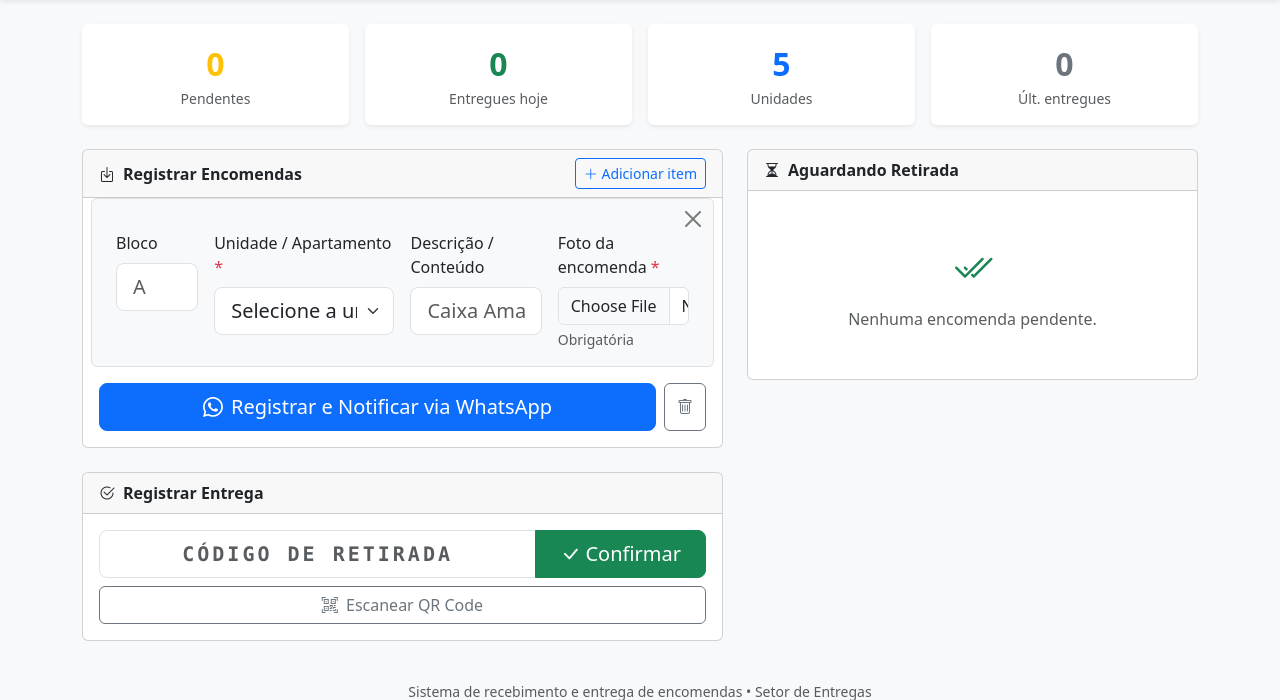
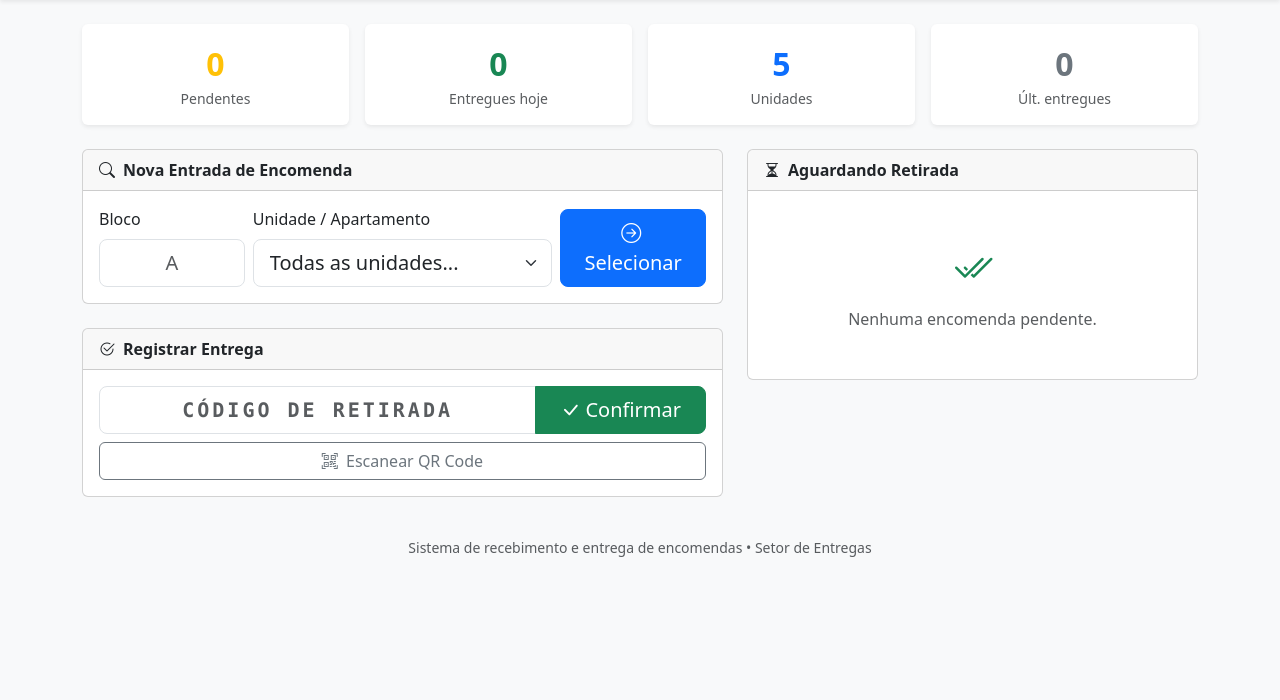
Before and after one commit to Dinix11/er2, a Flask app: page / in a window 1280 px wide. Shown: the part 56-756 px from the top of the page. Run offline with Flask 3, Linux system fonts and the light colour scheme; the visitor is signed in with stand-in values (Sample User, id 1); data comes from the database, SQL or seed files in the repository; data that the repository does not hold is empty; some libraries are stand-ins or nearby versions.

Commit message:
novo fluxo: 1 unidade → N encomendas

```diff
--- a/templates/index.html
+++ b/templates/index.html
@@ -1,5 +1,4 @@
 {% extends "base.html" %}
-
 {% block title %}Painel de Encomendas{% endblock %}
 
 {% block content %}
@@ -34,34 +33,76 @@
 
 <div class="row g-4">
 
-    {# ==================== Coluna Esquerda: Registrar + Entregar ==================== #}
+    {# ==================== Coluna Esquerda ==================== #}
     <div class="col-lg-7">
 
-        {# --- Registrar Encomendas em Lote --- #}
-        <div class="card mb-4">
-            <div class="card-header d-flex justify-content-between align-items-center">
-                <span><i class="bi bi-box-arrow-in-down me-2"></i><strong>Registrar Encomendas</strong></span>
-                <button type="button" class="btn btn-sm btn-outline-primary" onclick="adicionarItem()">
-                    <i class="bi bi-plus-lg"></i> Adicionar item
-                </button>
+        {# --- PASSO 1: Selecionar Unidade --- #}
+        <div class="card mb-4" id="card-selecionar-unidade">
+            <div class="card-header">
+                <i class="bi bi-search me-2"></i><strong>Nova Entrada de Encomenda</strong>
             </div>
             <div class="card-body">
-                <form method="post" action="/receber" enctype="multipart/form-data" id="formRegistrar">
-                    <div id="itens-container"></div>
-
+                <div class="row g-2 align-items-end">
+                    <div class="col-3">
+                        <label class="form-label">Bloco</label>
+                        <input type="text" id="busca-bloco"
+                               class="form-control form-control-lg text-center text-uppercase"
+                               placeholder="A" list="blocos-list"
+                               autocomplete="off">
                         <datalist id="blocos-list">
                             {% set blocos = unidades | map(attribute='bloco') | select('defined') | unique | list %}
                             {% for b in blocos if b %}
                             <option value="{{ b }}">
                             {% endfor %}
                         </datalist>
+                    </div>
+                    <div class="col-6">
+                        <label class="form-label">Unidade / Apartamento</label>
+                        <select id="busca-unidade" class="form-select form-select-lg">
+                            <option value="">Todas as unidades...</option>
+                            {% for u in unidades %}
+                            <option value="{{ u.id }}"
+                                    data-bloco="{{ u.bloco or '' }}"
+                                    data-numero="{{ u.numero }}"
+                                    data-nome="{{ u.nome_residente or '' }}">
+                                {{ u.bloco or '' }} {{ u.numero }}{% if u.nome_residente %} — {{ u.nome_residente }}{% endif %}
+                            </option>
+                            {% endfor %}
+                        </select>
+                    </div>
+                    <div class="col-3">
+                        <button type="button" class="btn btn-primary btn-lg w-100" onclick="confirmarUnidade()">
+                            <i class="bi bi-arrow-right-circle me-1"></i> Selecionar
+                        </button>
+                    </div>
+                </div>
+            </div>
+        </div>
+
+        {# --- PASSO 2: Adicionar encomendas (oculto até selecionar unidade) --- #}
+        <div class="card mb-4 d-none" id="card-encomendas">
+            <div class="card-header d-flex justify-content-between align-items-center">
+                <div>
+                    <i class="bi bi-box-arrow-in-down me-2"></i>
+                    <strong>Encomendas para:</strong>
+                    <span id="label-unidade-selecionada" class="badge bg-primary ms-1 fs-6"></span>
+                </div>
+                <button type="button" class="btn btn-sm btn-outline-secondary" onclick="trocarUnidade()">
+                    <i class="bi bi-pencil me-1"></i> Trocar
+                </button>
+            </div>
+            <div class="card-body">
+                <form method="post" action="/receber" enctype="multipart/form-data" id="formRegistrar">
+                    <input type="hidden" name="unidade_id_fixo" id="unidade-id-fixo">
+
+                    <div id="itens-container"></div>
 
                     <div class="d-flex gap-2 mt-3">
-                        <button type="submit" class="btn btn-primary btn-lg flex-grow-1">
-                            <i class="bi bi-whatsapp me-2"></i>Registrar e Notificar via WhatsApp
+                        <button type="button" class="btn btn-outline-primary" onclick="adicionarItem()">
+                            <i class="bi bi-plus-lg me-1"></i> Mais uma encomenda
                         </button>
-                        <button type="button" class="btn btn-outline-secondary" onclick="limparItens()" title="Limpar tudo">
-                            <i class="bi bi-trash"></i>
+                        <button type="submit" class="btn btn-success btn-lg flex-grow-1">
+                            <i class="bi bi-whatsapp me-2"></i> Finalizar e Notificar
                         </button>
                     </div>
                 </form>
@@ -90,7 +131,6 @@
                     </button>
                 </form>
 
-                {# Scanner QR Code #}
                 <div id="qr-scanner-container" class="mt-3 d-none">
                     <div class="ratio ratio-4x3 bg-black rounded overflow-hidden mb-2">
                         <video id="qr-video" playsinline muted></video>
@@ -122,12 +162,12 @@
                         {% if e.foto_path %}
                         <img src="/foto/{{ e.foto_path }}"
                              class="foto-thumb"
-                             style="width:70px;height:70px;flex-shrink:0;"
+                             style="width:68px;height:68px;flex-shrink:0;"
                              onclick="mostrarFoto('/foto/{{ e.foto_path }}')"
                              alt="Foto">
                         {% else %}
                         <div class="d-flex align-items-center justify-content-center bg-light rounded border"
-                             style="width:70px;height:70px;flex-shrink:0;">
+                             style="width:68px;height:68px;flex-shrink:0;">
                             <i class="bi bi-image text-muted fs-4"></i>
                         </div>
                         {% endif %}
@@ -173,32 +213,22 @@
 
 </div>
 
-{# ==================== Template de item de lote ==================== #}
+{# ==================== Template de item (sem campo de unidade) ==================== #}
 <template id="template-item">
-    <div class="row g-3 item-lote mb-3 border rounded p-3 bg-light position-relative">
+    <div class="item-encomenda border rounded p-3 mb-3 bg-light position-relative">
         <button type="button" class="btn-close position-absolute top-0 end-0 m-2"
                 onclick="removerItem(this)" aria-label="Remover"></button>
-        <div class="col-md-2">
-            <label class="form-label">Bloco</label>
-            <input type="text" class="form-control form-control-lg bloco-input"
-                   placeholder="A" list="blocos-list">
-        </div>
-        <div class="col-md-4">
-            <label class="form-label">Unidade / Apartamento <span class="text-danger">*</span></label>
-            <select name="unidade_id" class="form-select form-select-lg unidade-select" required>
-                <option value="">Selecione o bloco primeiro...</option>
-            </select>
-        </div>
-        <div class="col-md-3">
+        <div class="row g-3">
+            <div class="col-md-6">
                 <label class="form-label">Descrição / Conteúdo</label>
                 <input type="text" name="descricao" class="form-control form-control-lg"
                        placeholder="Caixa Amazon, Correios, Magazine...">
             </div>
-        <div class="col-md-3">
+            <div class="col-md-6">
                 <label class="form-label">Foto da encomenda <span class="text-danger">*</span></label>
-            <input type="file" name="foto" class="form-control"
+                <input type="file" name="foto" class="form-control form-control-lg"
                        accept=".jpg,.jpeg,.png,.webp" required>
-            <div class="form-text small">Obrigatória</div>
+            </div>
         </div>
     </div>
 </template>
@@ -208,89 +238,103 @@
 
 {% block scripts %}
 <script>
-/* ===== Dados de unidades injetados pelo Flask ===== */
+/* ===== Dados injetados pelo Flask ===== */
 const todasUnidades = {{ unidades | tojson }};
 
-/* ===== Filtro por bloco ===== */
-function filtrarUnidadesPorBloco(input) {
-    const bloco = input.value.trim().toUpperCase();
-    const row = input.closest('.item-lote');
-    const select = row.querySelector('.unidade-select');
+/* ===== Passo 1 — Filtro de bloco no select ===== */
+const buscaBloco   = document.getElementById('busca-bloco');
+const buscaUnidade = document.getElementById('busca-unidade');
 
-    const filtradas = bloco
-        ? todasUnidades.filter(u => (u.bloco || '').toUpperCase() === bloco)
-        : todasUnidades;
+buscaBloco.addEventListener('input', function () {
+    const bloco = this.value.trim().toUpperCase();
+    const opts  = buscaUnidade.querySelectorAll('option');
+    opts.forEach(opt => {
+        if (!opt.value) return; // placeholder
+        const b = (opt.dataset.bloco || '').toUpperCase();
+        opt.hidden = bloco ? b !== bloco : false;
+    });
+    buscaUnidade.value = '';
+});
 
-    select.innerHTML = '';
-
-    if (!filtradas.length) {
-        select.innerHTML = '<option value="">Nenhuma unidade neste bloco</option>';
+/* ===== Passo 1 — Confirmar unidade e mostrar passo 2 ===== */
+function confirmarUnidade() {
+    const sel = buscaUnidade;
+    if (!sel.value) {
+        sel.classList.add('is-invalid');
+        sel.focus();
         return;
     }
+    sel.classList.remove('is-invalid');
 
-    const placeholder = new Option('Selecione a unidade...', '');
-    select.appendChild(placeholder);
+    const opt     = sel.options[sel.selectedIndex];
+    const label   = opt.text.trim();
+    const unidadeId = sel.value;
 
-    filtradas.forEach(u => {
-        const label = (u.bloco ? u.bloco + ' ' : '') + u.numero
-                    + (u.nome_residente ? ' — ' + u.nome_residente : '');
-        select.appendChild(new Option(label, u.id));
-    });
+    // Preenche campo oculto em todos os futuros inputs de unidade_id
+    document.getElementById('unidade-id-fixo').value = unidadeId;
+    document.getElementById('label-unidade-selecionada').textContent = label;
+
+    // Troca cards
+    document.getElementById('card-selecionar-unidade').classList.add('d-none');
+    document.getElementById('card-encomendas').classList.remove('d-none');
+
+    // Garante pelo menos 1 item
+    const container = document.getElementById('itens-container');
+    if (container.children.length === 0) adicionarItem();
 }
 
-/* ===== Lote de Encomendas ===== */
+function trocarUnidade() {
+    document.getElementById('card-encomendas').classList.add('d-none');
+    document.getElementById('card-selecionar-unidade').classList.remove('d-none');
+    document.getElementById('itens-container').innerHTML = '';
+}
+
+/* ===== Passo 2 — Gerenciar itens de encomenda ===== */
 function adicionarItem() {
     const container = document.getElementById('itens-container');
     const clone = document.getElementById('template-item').content.cloneNode(true);
 
-    const blocoInput = clone.querySelector('.bloco-input');
-    blocoInput.addEventListener('input', function () {
-        filtrarUnidadesPorBloco(this);
-    });
+    // Número do item no cabeçalho
+    const n = container.children.length + 1;
+    const div = clone.querySelector('.item-encomenda');
+    const badge = document.createElement('small');
+    badge.className = 'text-muted me-4';
+    badge.textContent = `Encomenda #${n}`;
+    div.querySelector('.btn-close').insertAdjacentElement('beforebegin', badge);
 
-    // Popula o select com todas as unidades já ao adicionar
+    // Injeta unidade_id como hidden em cada item
+    const hiddenUid = document.createElement('input');
+    hiddenUid.type  = 'hidden';
+    hiddenUid.name  = 'unidade_id';
+    hiddenUid.value = document.getElementById('unidade-id-fixo').value;
+    div.appendChild(hiddenUid);
+
     container.appendChild(clone);
-    const lastSelect = container.lastElementChild.querySelector('.unidade-select');
-    if (lastSelect && todasUnidades.length) {
-        const ph = new Option('Selecione a unidade...', '');
-        lastSelect.innerHTML = '';
-        lastSelect.appendChild(ph);
-        todasUnidades.forEach(u => {
-            const label = (u.bloco ? u.bloco + ' ' : '') + u.numero
-                        + (u.nome_residente ? ' — ' + u.nome_residente : '');
-            lastSelect.appendChild(new Option(label, u.id));
-        });
+}
+
+function removerItem(btn) {
+    const itens = document.querySelectorAll('.item-encomenda');
+    if (itens.length > 1) {
+        btn.closest('.item-encomenda').remove();
+        renumerarItens();
+    } else {
+        alert('É necessário ao menos uma encomenda.');
     }
 }
 
-function removerItem(btn) {
-    const itens = document.querySelectorAll('.item-lote');
-    if (itens.length > 1) {
-        btn.closest('.item-lote').remove();
-    } else {
-        alert('É necessário manter pelo menos um item.');
-    }
+function renumerarItens() {
+    document.querySelectorAll('.item-encomenda small.text-muted').forEach((el, i) => {
+        el.textContent = `Encomenda #${i + 1}`;
+    });
 }
 
-function limparItens() {
-    document.getElementById('itens-container').innerHTML = '';
-    adicionarItem();
-}
-
-document.addEventListener('DOMContentLoaded', function () {
-    const container = document.getElementById('itens-container');
-    if (container && container.children.length === 0) adicionarItem();
-});
-
 /* ===== QR Code Scanner ===== */
-let qrStream = null;
-let qrAnimationFrame = null;
+let qrStream = null, qrAnimationFrame = null;
 
 async function startQRScanner() {
     const container = document.getElementById('qr-scanner-container');
-    const video = document.getElementById('qr-video');
-    container.classList.remove('d-none');
-    container.classList.add('d-block');
+    const video     = document.getElementById('qr-video');
+    container.classList.replace('d-none', 'd-block');
     try {
         qrStream = await navigator.mediaDevices.getUserMedia({ video: { facingMode: 'environment' } });
         video.srcObject = qrStream;
@@ -298,12 +342,12 @@ async function startQRScanner() {
         const scan = () => {
             if (video.readyState === video.HAVE_ENOUGH_DATA) {
                 const canvas = document.createElement('canvas');
-                canvas.width = video.videoWidth;
+                canvas.width  = video.videoWidth;
                 canvas.height = video.videoHeight;
                 const ctx = canvas.getContext('2d', { willReadFrequently: true });
                 ctx.drawImage(video, 0, 0, canvas.width, canvas.height);
-                const imageData = ctx.getImageData(0, 0, canvas.width, canvas.height);
-                const code = jsQR(imageData.data, imageData.width, imageData.height, { inversionAttempts: 'dontInvert' });
+                const img  = ctx.getImageData(0, 0, canvas.width, canvas.height);
+                const code = jsQR(img.data, img.width, img.height, { inversionAttempts: 'dontInvert' });
                 if (code) {
                     stopQRScanner();
                     document.getElementById('codigoInput').value = code.data;
@@ -313,20 +357,18 @@ async function startQRScanner() {
             qrAnimationFrame = requestAnimationFrame(scan);
         };
         qrAnimationFrame = requestAnimationFrame(scan);
-    } catch (err) {
+    } catch {
         alert('Não foi possível acessar a câmera. Permita o acesso ou use a digitação manual.');
         stopQRScanner();
     }
 }
 
 function stopQRScanner() {
-    const container = document.getElementById('qr-scanner-container');
+    if (qrAnimationFrame) { cancelAnimationFrame(qrAnimationFrame); qrAnimationFrame = null; }
+    if (qrStream)          { qrStream.getTracks().forEach(t => t.stop()); qrStream = null; }
     const video = document.getElementById('qr-video');
-    if (qrAnimationFrame) { cancelAnimationFrame(qrAnimationFrame); qrAnimationFrame = null; }
-    if (qrStream) { qrStream.getTracks().forEach(t => t.stop()); qrStream = null; }
     video.srcObject = null;
-    container.classList.remove('d-block');
-    container.classList.add('d-none');
+    document.getElementById('qr-scanner-container').classList.replace('d-block', 'd-none');
 }
 
 /* ===== Alerta WhatsApp pós-registro ===== */
@@ -334,16 +376,14 @@ window.addEventListener('load', () => {
     const params = new URLSearchParams(window.location.search);
     if (params.has('wa_link')) {
         const link = params.get('wa_link');
-        const div = document.createElement('div');
+        const div  = document.createElement('div');
         div.className = 'alert alert-success alert-dismissible fade show mt-2';
         div.innerHTML = `
-            <i class="bi bi-check-circle-fill me-2"></i>
-            Encomenda registrada com sucesso!
+            <i class="bi bi-check-circle-fill me-2"></i> Encomendas registradas com sucesso!
             <a href="${link}" target="_blank" class="btn btn-success btn-sm ms-2">
                 <i class="bi bi-whatsapp me-1"></i>Enviar aviso agora
             </a>
-            <button type="button" class="btn-close" data-bs-dismiss="alert"></button>
-        `;
+            <button type="button" class="btn-close" data-bs-dismiss="alert"></button>`;
         document.querySelector('.container').prepend(div);
     }
 });
```
Lines whose indentation alone changed are shown as unchanged.
